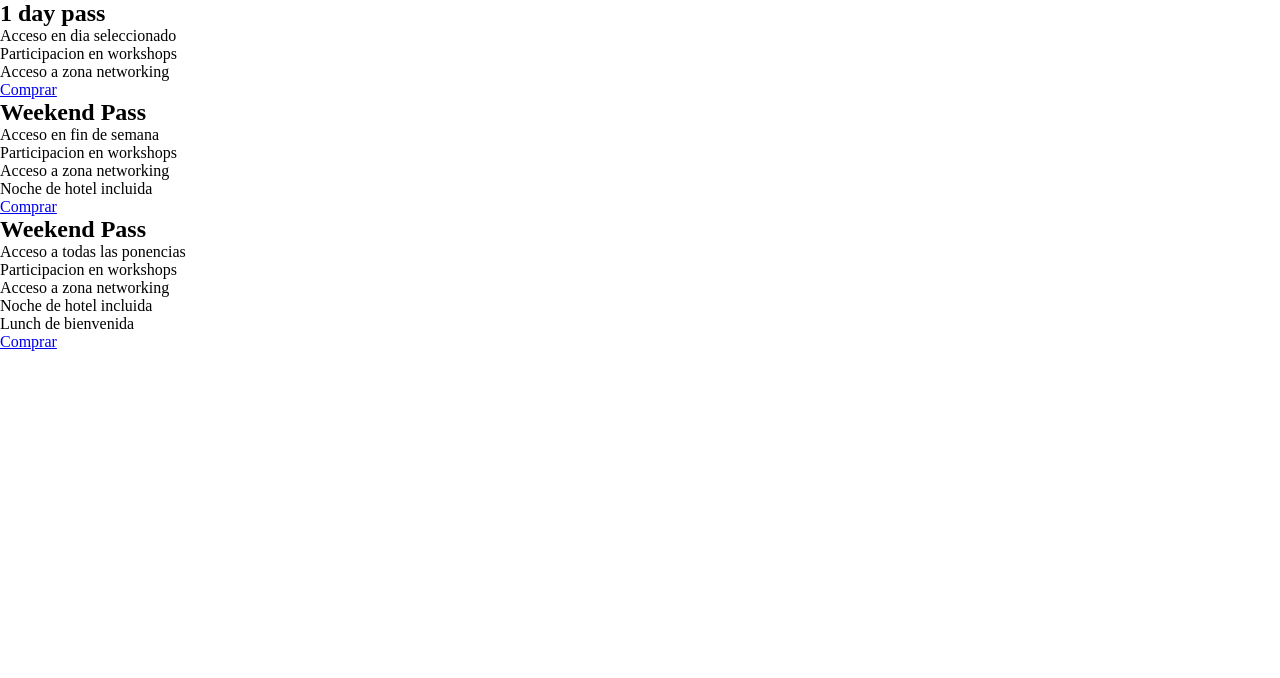
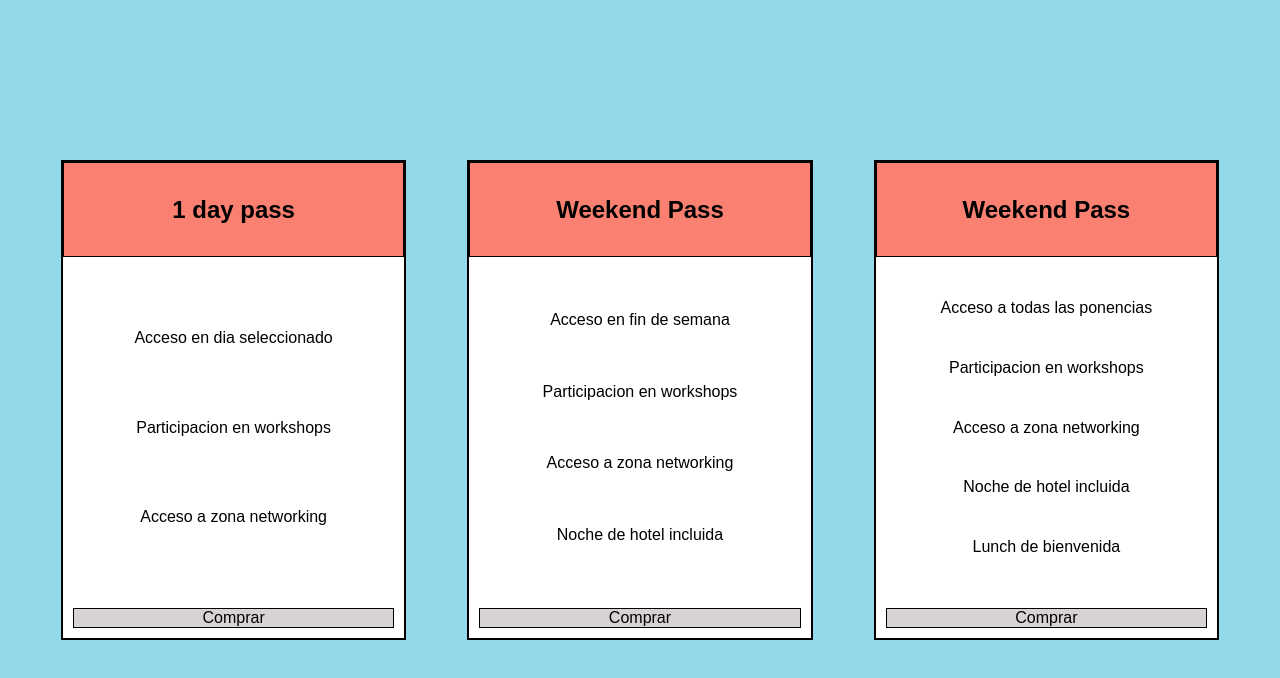
Before and after one commit to HenryFabianBoadaRubio/modeladoEnCaja, a plain HTML site: page index.html in a window 1280 px wide. Drawn offline with Linux system fonts and the light colour scheme.

Commit message:
feat: :construction: se comienza con la generacion del estilo basico de la web
se ingresan colores basicos, agregamos divisiones de las diferentes cajas y textos

```diff
--- a/css/style.css
+++ b/css/style.css
@@ -2,4 +2,49 @@
     padding: 0;
     margin: 0;
     box-sizing: border-box;
+
+
 }
+
+main{
+    display: flex;
+    height: 100vh;
+    background: #93d9e9;
+    justify-content: space-evenly;
+    align-items: center;
+
+
+}
+
+.Box1{
+    display: flex;
+    border: 2px solid black;
+    flex-direction: column;
+    height: 480px;
+    width: 27%;
+    justify-content: space-between;
+    background: white;
+    font-family: Arial, Helvetica, sans-serif;
+    text-align: center;
+}
+
+.cajita{
+    display: flex;
+    align-items: center;
+    border: 1px solid black;
+    justify-content: center;
+    height: 20%;
+    background: salmon;
+    font-family:Arial, Helvetica, sans-serif;
+}
+
+.link{
+    border: 1px solid black;
+    color: black;
+    text-decoration: none;
+    cursor: pointer;
+    margin: 10px;
+    background: #d8d3d3;
+
+
+}
```
